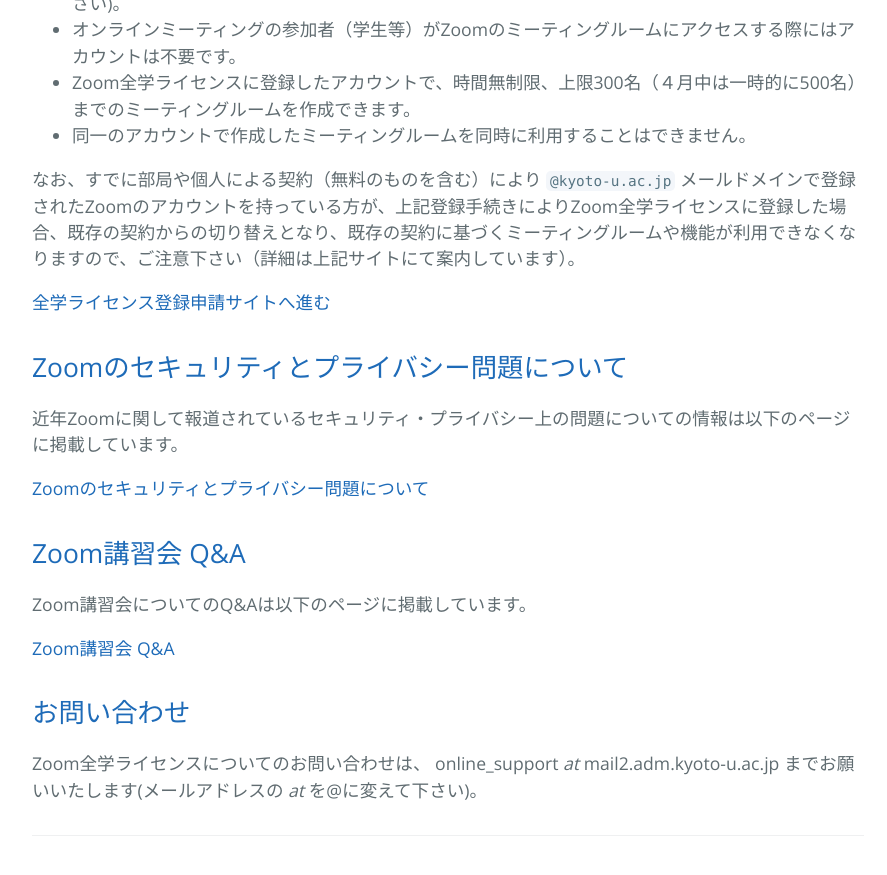
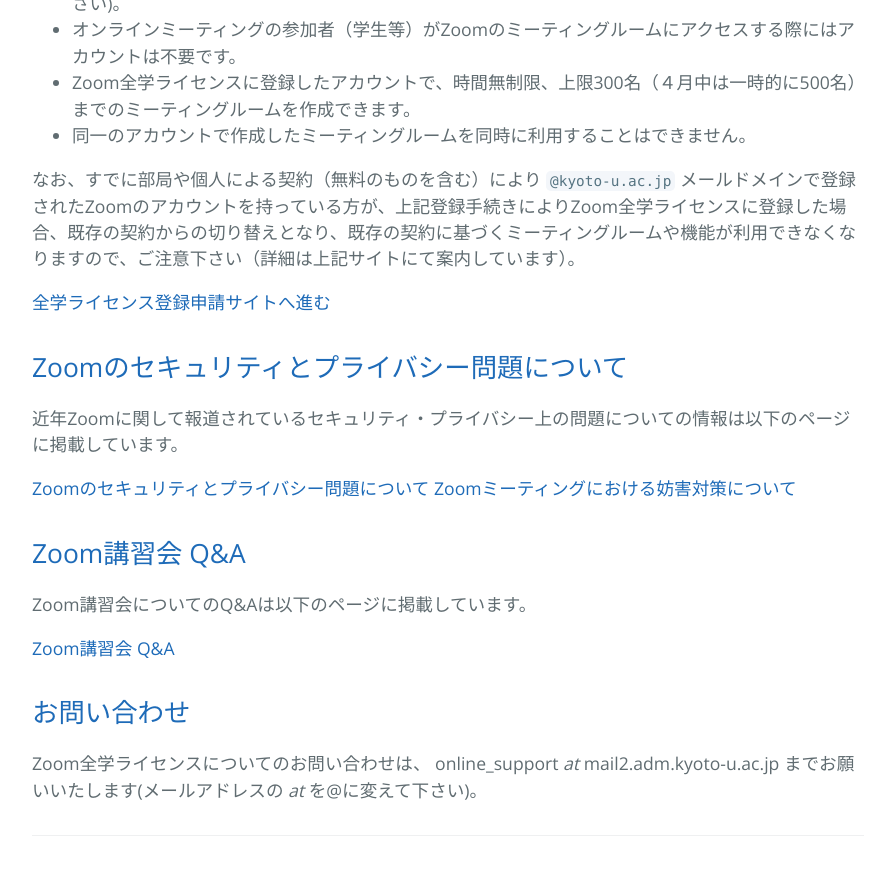
Before and after one commit to kyoto-u/online-edu, a Jekyll site: the page built from zoom.md, in a window 1280 px wide and 900 px high, scrolled down 1927 px. Shown: the top 875 px of the window, without its empty margins (192-1079 px from the left). Built offline with Jekyll 4.4.1, drawn with Linux system fonts in a browser that asks for light colours.

Commit message:
Update zoom.md

```diff
--- a/zoom.md
+++ b/zoom.md
@@ -66,6 +66,7 @@ title: オンラインミーティングサービス(Zoom全学ライセンス)
 近年Zoomに関して報道されているセキュリティ・プライバシー上の問題についての情報は以下のページに掲載しています。
 
 [Zoomのセキュリティとプライバシー問題について](zoom-security)
+[Zoomミーティングにおける妨害対策について](zoom-security-action)
 
 <a id="anch06"></a>
 ## <a href="#anch06">Zoom講習会 Q&A</a>
```
